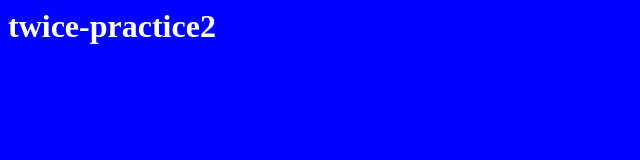
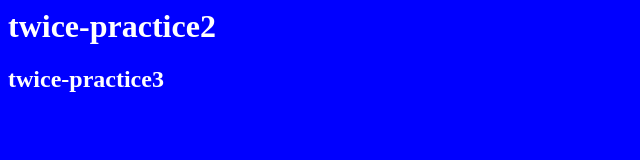
Before and after one commit to satomi90/twice-practice2, a plain HTML site: page index.html in a window 1280 px wide. Shown: the whole page, without its empty margins (0-640 px from the left). Drawn offline with Linux system fonts and the light colour scheme.

Commit message:
h2の追加(修正)

```diff
--- a/index.html
+++ b/index.html
@@ -6,5 +6,6 @@
 
     <body>
         <h1>twice-practice2</h1>
+	<h2>twice-practice3</h2>
     </body>
 </html>
```
